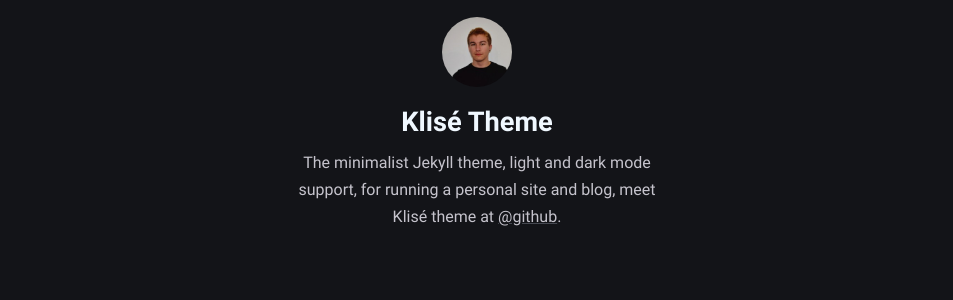
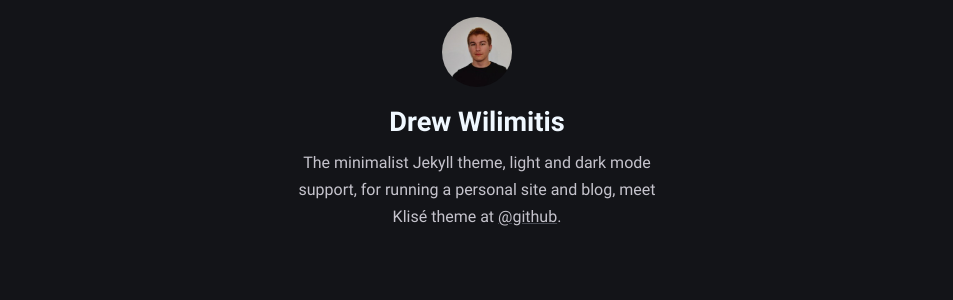
Before and after one commit to drewwilimitis/drewwilimitis.github.io, a Jekyll site: the page built from index.md, in a window 1280 px wide. Shown: the part 151-451 px from the top of the page, without its empty margins (163-1116 px from the left). Built offline with Jekyll 4.4.1, drawn with Linux system fonts in a browser that asks for light colours.

Commit message:
Update _config.yml

```diff
--- a/_config.yml
+++ b/_config.yml
@@ -1,5 +1,5 @@
 # Site settings
-title: Klise Theme
+title: Drew Wilimitis
 description: >-
   He's writing in Bahasa about web technology and experience as a journal
   for documentation things that he learned, meet him <a href="https://github.com/piharpi" target="_blank" rel="noopener">@github</a>.
@@ -11,12 +11,12 @@ mode: dark # default theme "dark" | "light"
 
 # Profile settings
 author:
-  name: Klisé Theme
+  name: Drew Wilimitis
   bio: >-
     The minimalist Jekyll theme, light and dark mode support, for running a personal site and blog,
     meet Klisé theme at <a href="https://github.com/piharpi/jekyll-klise" target="_blank" rel="noopener">@github</a>.
-  username: username
-  email: your-email@email.com
+  username: drewwilimitis
+  email: drewwilimitis@gmail.com
   avatar: /assets/img/avatar.jpg
 
 # Url settings
```
